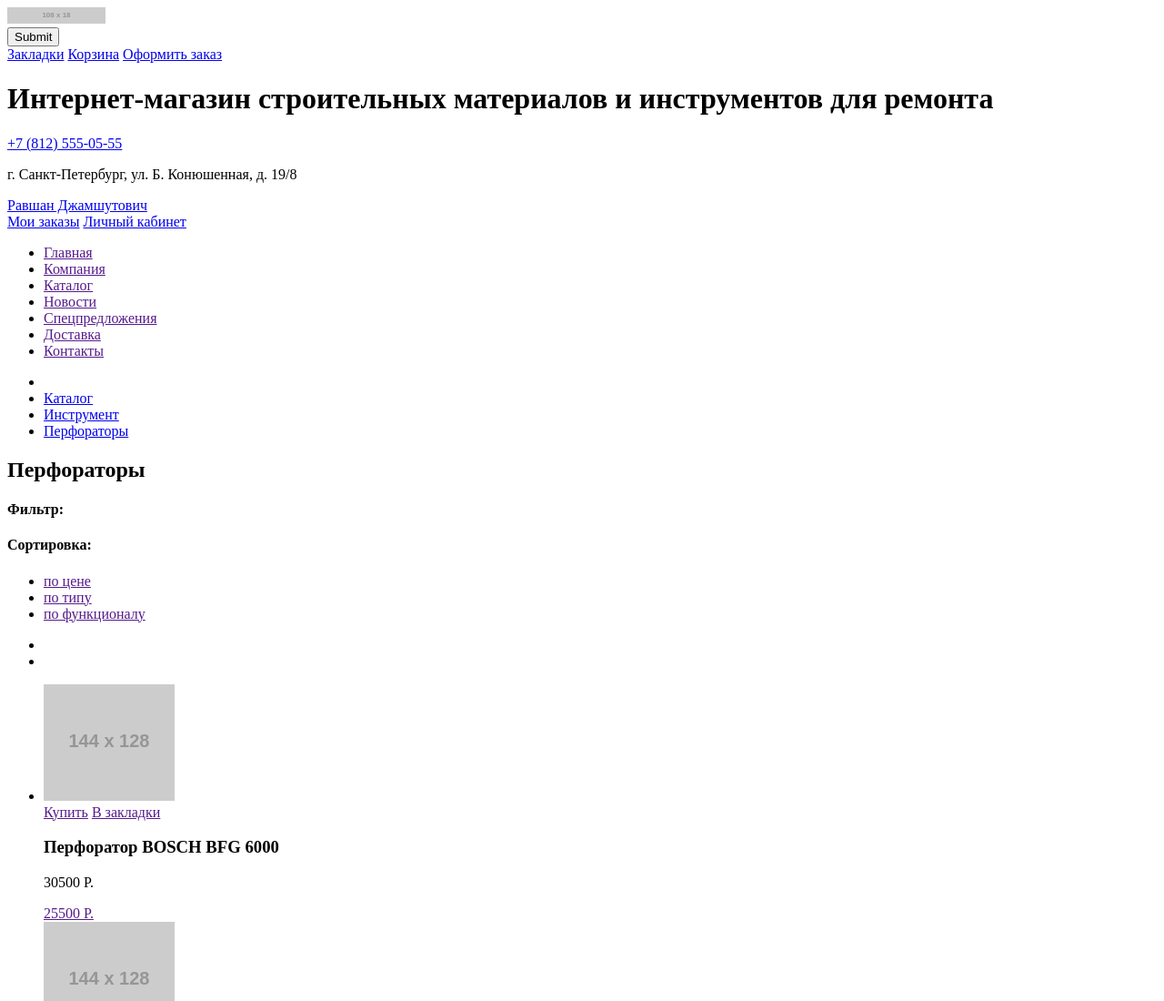
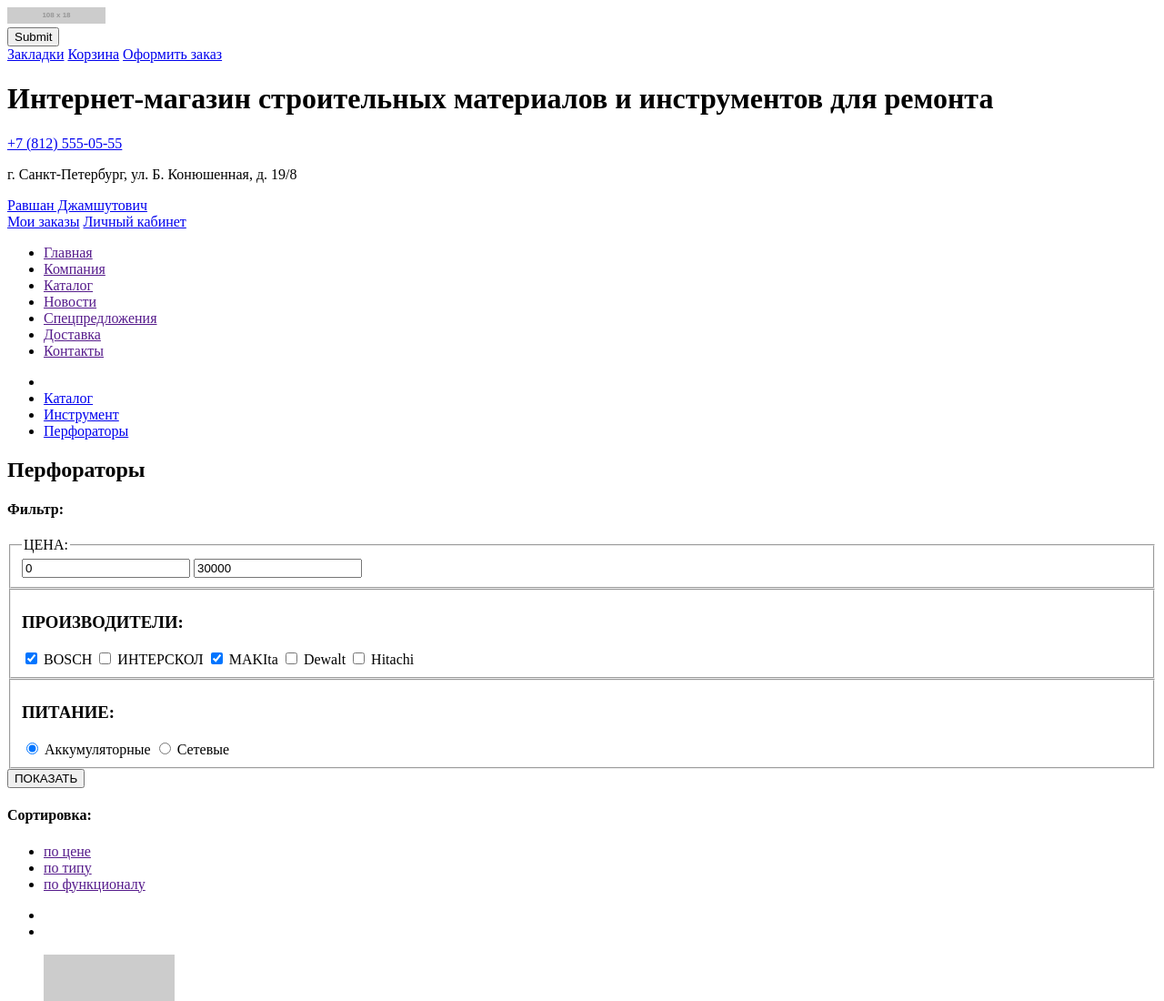
Before and after one commit to esushkova/Tehnomart, a plain HTML site: page catalog.html in a window 1280 px wide. Shown: the top 1100 px of the page at 91% size. Drawn offline with Linux system fonts and the light colour scheme; placeholder pictures from the web are drawn by us.

Commit message:
Написала форму для фильтра

```diff
--- a/catalog.html
+++ b/catalog.html
@@ -69,7 +69,69 @@
         <div class="catalog-wrapper">
             <section class="filter">
                 <h4 class="filter__title">Фильтр:</h4>
-                <!-- Здесь будет форма фильтра -->
+                <form class="filter__form" method="GET" action="#">
+                    <fieldset class="filter__range range">
+                        <legend class="range__title">ЦЕНА:</legend>
+                        <div class="range">
+                            <div class="range__controls">
+                                <div class="range__scale">
+                                    <div class="range__bar"></div>
+                                </div>
+                                <div class="range__toggle toggle-min" tabindex="0"></div>
+                                <div class="range__toggle toggle-max" tabindex="0"></div>
+                            </div>
+                        </div>
+
+                        <div class="range__value">
+                            <label>
+                                <input class="range__input" type="text" name="min-price" value="0" />
+                            </label>
+                            <label>
+                                <input class="range__input" type="text" name="max-price" value="30000" />
+                            </label>
+                        </div>
+                    </fieldset>
+
+                    <fieldset class="filter__checkbox checkbox">
+                        <h3 class="checkbox__title">ПРОИЗВОДИТЕЛИ:</h3>
+                        <label class="checkbox__item">
+                            <input class="checkbox__input" type="checkbox" name="BOSCH" checked />
+                            <span class="checkbox__box"> </span>
+                            <span class="checkbox__text">BOSCH</span>
+                        </label>
+                        <label class="checkbox__item">
+                            <input class="checkbox__input" type="checkbox" name="ИНТЕРСКОЛ" />
+                            <span class="checkbox__box"> </span>
+                            <span class="checkbox__text">ИНТЕРСКОЛ</span>
+                        </label>
+                        <label class="checkbox__item">
+                            <input class="checkbox__input" type="checkbox" name="MAKIta" checked />
+                            <span class="checkbox__box"> </span>
+                            <span class="checkbox__text">MAKIta</span>
+                        </label>
+                        <label class="checkbox__item">
+                            <input class="checkbox__input" type="checkbox" name="Dewalt" />
+                            <span class="checkbox__box"> </span>
+                            <span class="checkbox__text">Dewalt</span>
+                        </label>
+                        <label class="checkbox__item">
+                            <input class="checkbox__input" type="checkbox" name="Hitachi" />
+                            <span class="checkbox__box"> </span>
+                            <span class="checkbox__text">Hitachi</span>
+                        </label>
+                    </fieldset>
+
+                    <fieldset class="filter__radiobutton radio">
+                        <h3 class="radio__title">ПИТАНИЕ:</h3>
+                        <input class="radio__input" type="radio" id="battery" name="charge" value="battery" checked>
+                        <label class="radio__text" for="battery">Аккумуляторные</label>
+
+                        <input class="radio__input" type="radio" id="socket" name="charge" value="socket">
+                        <label class="radio__text" for="socket">Сетевые</label>
+                    </fieldset>
+
+                    <button class="filter__button" type="submit">ПОКАЗАТЬ</button>
+                </form>
             </section>
 
             <section class="product">
@@ -222,9 +284,12 @@
 
         <section class="about-product">
             <h2 class="about-product__title">ПАРА СЛОВ О ПЕРФОРАТОРАХ</h2>
-            <p class="about-product__description">Перфоратор — универсальный строительный инструмент. Предназначен для сверления и долбления отверстий в кирпиче, бетоне и камне.
-                Существуют электромеханические и пневматические перфораторы. Современные модели могут выполнять функции дрели, шуруповерта и отбойного молотка.
-                В ассортиментном ряду есть выбор «трехрежимников»: в одном устройстве будут совмещены отбойный молоток и ударная дрель.</p>
+            <p class="about-product__description">Перфоратор — универсальный строительный инструмент. Предназначен для
+                сверления и долбления отверстий в кирпиче, бетоне и камне.
+                Существуют электромеханические и пневматические перфораторы. Современные модели могут выполнять функции
+                дрели, шуруповерта и отбойного молотка.
+                В ассортиментном ряду есть выбор «трехрежимников»: в одном устройстве будут совмещены отбойный молоток и
+                ударная дрель.</p>
         </section>
     </main>
 
@@ -305,4 +370,5 @@
     </footer>
 
 </body>
+
 </html>
```
